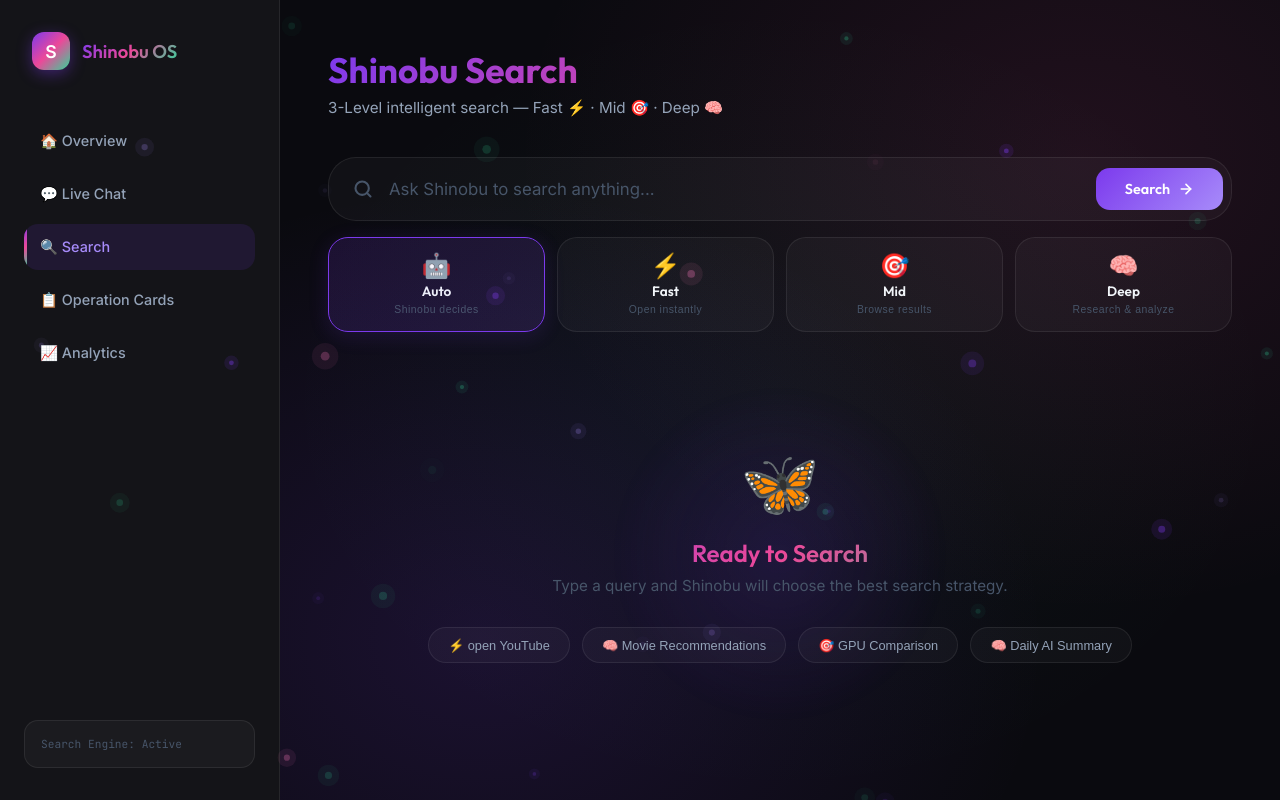
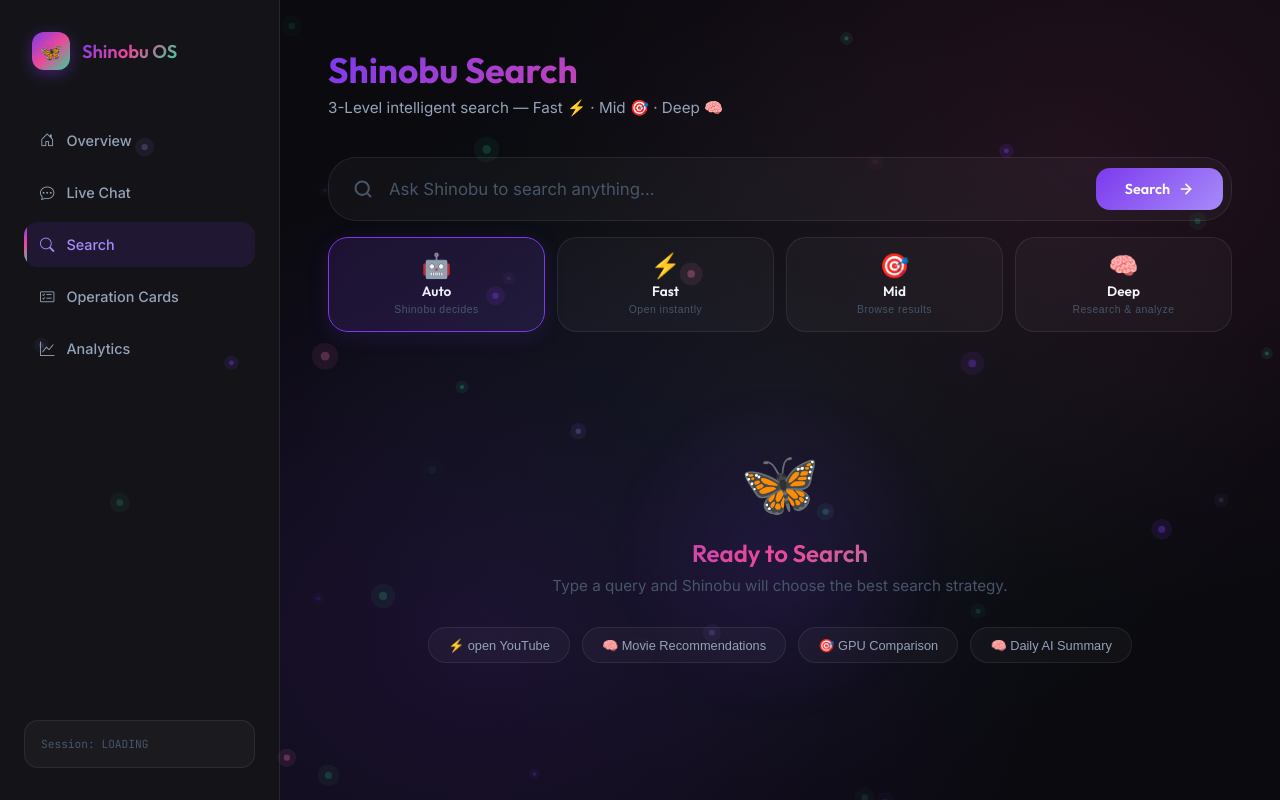
Before and after one commit to blackeagle686/shinobu-agent, a FastAPI app: page /search in a window 1280 px wide. Run offline with FastAPI, Linux system fonts and the light colour scheme; parts of the project's set-up code (start-up, migrations or seed data) failed here and were passed over.

Commit message:
Added Bootstrap Icons and replaced inline navbar with include

```diff
--- a/web/templates/search.html
+++ b/web/templates/search.html
@@ -5,6 +5,7 @@
     <meta name="viewport" content="width=device-width, initial-scale=1.0">
     <title>Shinobu Search | 3-Level Intelligence</title>
     <meta name="description" content="Shinobu's 3-Level Search System — Fast, Mid, and Deep search powered by Hashira-OS intelligence.">
+    <link rel="stylesheet" href="https://cdn.jsdelivr.net/npm/bootstrap-icons@1.11.3/font/bootstrap-icons.min.css">
     <link rel="stylesheet" href="/static/css/style.css">
     <link rel="stylesheet" href="/static/css/search.css">
 </head>
@@ -12,22 +13,7 @@
     <canvas id="particle-canvas"></canvas>
 
     <div class="dashboard-layout">
-        <aside class="nav-bar">
-            <div class="nav-brand">
-                <div class="nav-brand-icon">S</div>
-                <h2>Shinobu OS</h2>
-            </div>
-
-            <a href="/" class="nav-link">🏠 Overview</a>
-            <a href="/chat" class="nav-link">💬 Live Chat</a>
-            <a href="/search" class="nav-link active">🔍 Search</a>
-            <a href="/results" class="nav-link">📋 Operation Cards</a>
-            <a href="/analysis" class="nav-link">📈 Analytics</a>
-
-            <div class="nav-session">
-                <p>Search Engine: Active</p>
-            </div>
-        </aside>
+        {% include 'partials/navbar.html' %}
 
         <main class="content-area">
             <!-- Search Header -->
```
